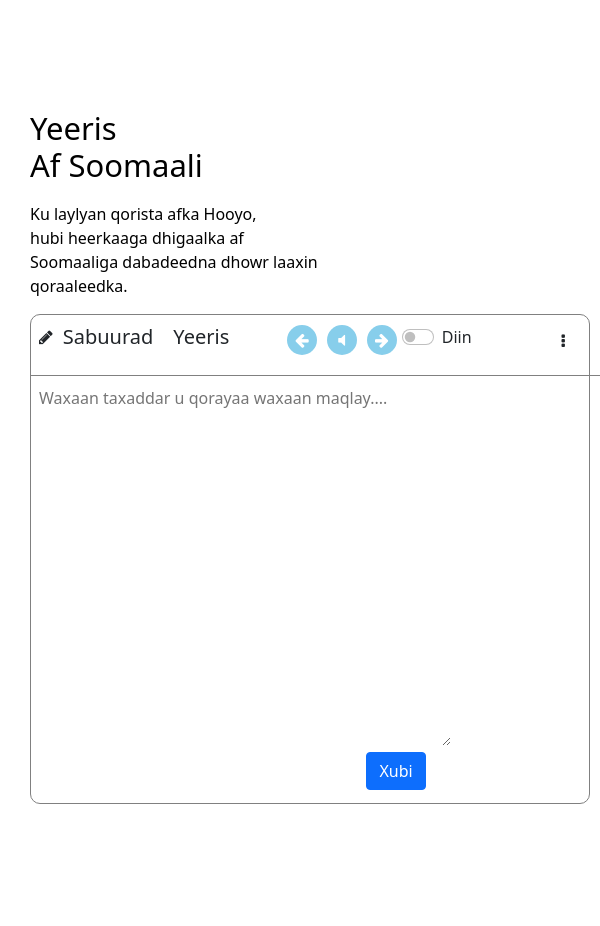
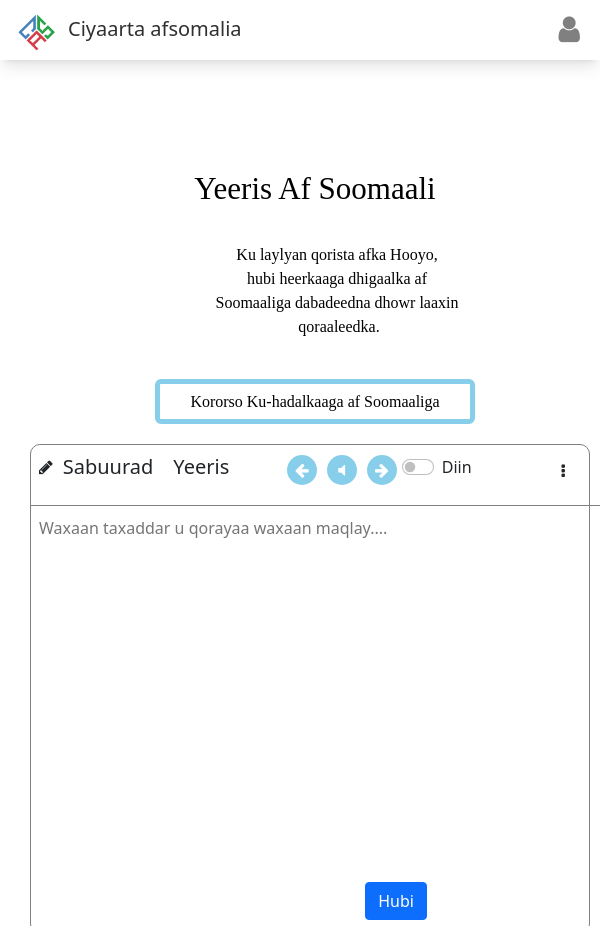
Before and after one commit to Abdirasaaq-Nor/Afsoomali, a plain HTML site: page index.html in a window 600 px wide. Shown: the top 926 px of the page. Before the commit the page ends 824 px from the top, so only its background shows below. Drawn offline with nearby package versions, Linux system fonts and the light colour scheme.

Commit message:
some changes in css style

```diff
--- a/index.html
+++ b/index.html
@@ -19,21 +19,37 @@
     />
   </head>
   <body>
+
+    <!-- .................... footer section -->
+    <section>
+      <div class="main_footer">
+        <div class="logo">
+
+        <div class="logo_img">
+          <img class="img_attri" src="./images/afso2.png" alt="lmagaca sumadda">
+            <h3>Ciyaarta afsomalia</h3>
+        </div>
+        </div>
+        <div class="footer_icon">
+          <span><i class="fa fa-user"></i></span>
+        </div>
+      </div>
+    </section>
     <section>
       <div class="main_div">
         <!--.... content div  -->
         <div class="content_div">
           <h1>
-            Yeeris <br />
+            Yeeris
             Af Soomaali
           </h1>
           <p>
-            Ku laylyan qorista afka Hooyo, <br />
-            hubi heerkaaga dhigaalka af <br />
-            Soomaaliga dabadeedna dhowr laaxin <br />
+            Ku laylyan qorista afka Hooyo,
+            hubi heerkaaga dhigaalka af
+            Soomaaliga dabadeedna dhowr laaxin
             qoraaleedka.
           </p>
-          <button class="kororso">Kororso Ku-hadalkaaga af Soomaaliga</button>
+         <div class="kororsto_div"> <button class="kororso">Kororso Ku-hadalkaaga af Soomaaliga</button></div>
         </div>
 
         <!-- ................ riht div or sidebar div -->
@@ -90,6 +106,7 @@
                 id=""
                 cols="60"
                 rows="15"
+
                 placeholder="Waxaan taxaddar u qorayaa waxaan maqlay...."
               ></textarea>
             </span>
@@ -103,7 +120,7 @@
                 data-bs-toggle="modal"
                 data-bs-target="#exampleModal"
               >
-                Xubi
+                Hubi
               </button>
 
               <!-- Modal -->
--- a/style.css
+++ b/style.css
@@ -5,6 +5,37 @@
 }
 body {
   background-color: #0078d4 !important;
+}
+
+/* ....................................... footer section */
+.main_footer{
+  background-color: white;
+  width: auto;
+  display: flex;
+  justify-content: space-between;
+  height: 60px;
+  align-items: center;
+  padding: 0px 10px 0px 10px;
+}
+.logo_img{
+  display: flex;
+  align-items: center;
+}
+.logo_img h3{
+  font-size: 20px;
+  color: rgb(47, 47, 47);
+  padding-top: 6px;
+  padding-left: 8px;
+}
+.img_attri {
+  width: 50px;
+  height: 50px;
+  border-radius: 50%;
+}
+.footer_icon i{
+  color: gray;
+  font-size: 30px;
+  margin-right: 10px;
 }
 .main_div {
   display: flex;
@@ -23,14 +54,15 @@ body {
 .content_div p {
   color: white;
   padding-top: 10px;
+  width: 260px;
 }
 .kororso {
   background-color: white;
   width: 320px;
   height: 45px;
-  border: none;
+  border: 5px solid skyblue;
   border-radius: 6px;
-  outline: none;
+  outline: skyblue;
 }
 
 /* ............................ sidbar_div............. */
@@ -76,6 +108,7 @@ body {
   border: none;
   color: gray;
   padding-left: 8px;
+  resize: none;
 }
 .icons {
   background-color: skyblue;
@@ -153,23 +186,21 @@ body {
   margin-left: 10px;
 }
 /* ............... heerka */
-.hoose_border input[type = radio]{
+.hoose_border input[type="radio"] {
   margin-top: 30px;
   width: 20px;
   height: 20px;
 }
-.dhexe_border input[type=radio] {
+.dhexe_border input[type="radio"] {
   width: 25px;
   height: 25px;
   margin-left: 10px;
   margin-top: 20px;
 }
 
-
-.sare_border input[type=radio] {
+.sare_border input[type="radio"] {
   width: 30px;
   height: 30px;
-
 }
 .border_bottom_2 {
   display: flex;
@@ -235,7 +266,7 @@ body {
 body .modal-ku {
   width: 900px;
 }
-.xarfaha{
+.xarfaha {
   color: rgb(40, 186, 40);
 }
 
@@ -248,49 +279,49 @@ body .modal-ku {
   padding-top: 6px;
   color: black;
 }
-.light_red{
+.light_red {
   background-color: #ffbebe;
   color: rgb(41, 40, 40);
   font-size: 14px;
   padding: 8px;
 }
-.light_green{
+.light_green {
   margin-top: 8px;
   background-color: rgb(134, 245, 134);
   font-size: 14px;
   padding: 8px;
-   color: rgb(41, 40, 40);
+  color: rgb(41, 40, 40);
 }
-.dowladdena{
+.dowladdena {
   text-align: center;
   margin-top: 20px;
 }
-.sharaxd{
+.sharaxd {
   font-size: 14px;
 }
-.border_bottom_sharaxd{
+.border_bottom_sharaxd {
   width: auto;
   display: flex;
   border-bottom: 1px solid gray;
 }
-.ifafaalo{
+.ifafaalo {
   display: flex;
 }
-.ifafaalo p{
+.ifafaalo p {
   font-size: 14px;
 }
-.stars span{
+.stars span {
   color: gray;
   margin-left: 2px;
 }
-.qeemeen_barnaamijak{
+.qeemeen_barnaamijak {
   display: flex;
   font-size: 14px;
   justify-content: space-between;
   margin-top: 20px;
 }
 
-.qeemeyn{
+.qeemeyn {
   display: flex;
 }
 /* ..................... responsitive for mobile */
@@ -299,6 +330,7 @@ body .modal-ku {
   body {
     background-color: white !important;
   }
+
   .main_div {
     display: flex;
     flex-direction: column;
@@ -346,6 +378,7 @@ body .modal-ku {
     background-color: white;
     width: 420px;
   }
+
   .border_bottom_3 {
     display: flex;
     border-bottom: 1px solid gray;
@@ -358,16 +391,40 @@ body .modal-ku {
     display: block;
     margin-top: 10px;
   }
+  /* ....................... content div ............. */
+  .content_div {
+    text-align: center;
+    font-family: serif;
+    text-align: center;
+  }
+  /* .content_div p {
+    color: white;
+    padding-top: 10px;
+    width: 260px;
+  } */
+
   .content_div h1 {
     color: black;
   }
   .content_div p {
     color: black;
     padding-top: 10px;
+    width: 400px;
   }
   .kororso {
     display: none;
   }
+  /* ....................footer............. */
+  .main_footer{
+  background-color: white;
+  width: auto;
+  display: flex;
+  justify-content: space-between;
+  height: 60px;
+  align-items: center;
+  padding: 0px 10px 0px 10px;
+  box-shadow: 0 10px 15px -3px rgba(0,0,0,0.1), 0 4px 6px -4px rgba(0,0,0,0.1);
+}
 }
 
 /* ....... tbale */
@@ -375,13 +432,36 @@ body .modal-ku {
   body {
     background-color: white !important;
   }
+  .kororso {
+    display: none;
+  }
+  /* ................ content div ...................... */
+  .content_div {
+    text-align: center;
+  }
+  .content_div p {
+    color: black;
+    padding-top: 4px;
+    text-align: center;
+    width: auto;
+    white-space: pre-wrap;
+  }
   .content_div h1 {
     color: black;
   }
-  .content_div p {
+  .kororsto_div{
+display: flex;
+justify-content: center;
+margin: 0px 0px 20px 0px;
+  }
+    .kororso {
+    display: block;
+
+  }
+  /* .content_div p {
     color: black;
     padding-top: 10px;
-  }
+  } */
   .main_div {
     display: flex;
     flex-direction: column;
@@ -433,4 +513,14 @@ body .modal-ku {
   .right_side {
     margin-right: 160px;
   }
+    .main_footer{
+  background-color: white;
+  width: auto;
+  display: flex;
+  justify-content: space-between;
+  height: 60px;
+  align-items: center;
+  padding: 0px 10px 0px 10px;
+  box-shadow: 0 10px 15px -3px rgba(0,0,0,0.1), 0 4px 6px -4px rgba(0,0,0,0.1);
 }
+}
```
Also changed, not shown: images/afso.png (added), images/afso2.png (added), images/afsomlaia-1.png (added).
